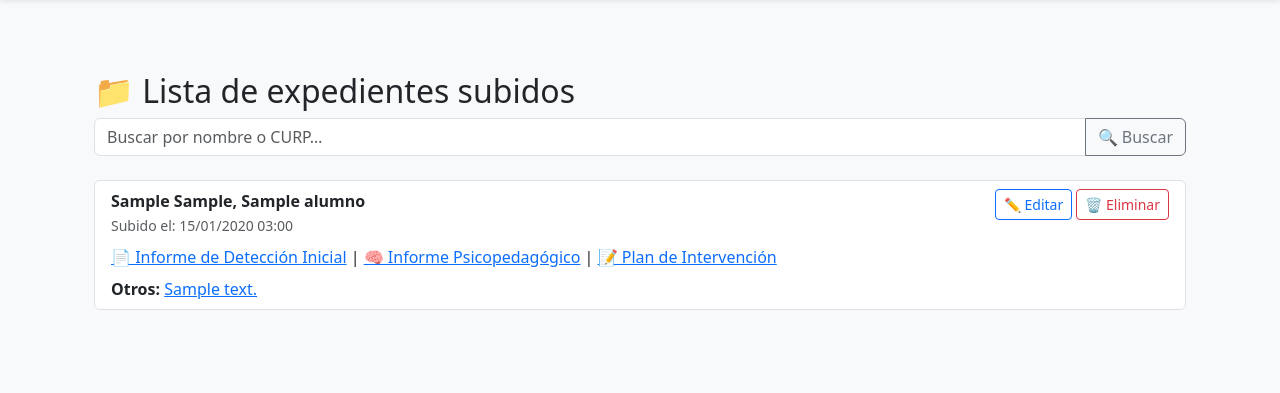
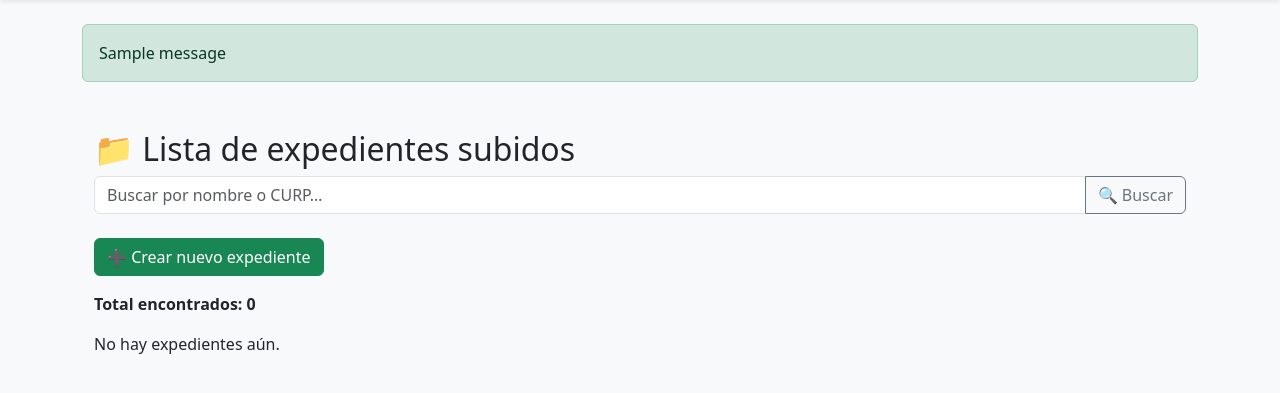
Before and after one commit to Flaxx99/usaer7607, a Django app: page /documentos/lista/ in a window 1280 px wide. Shown: the part 56-449 px from the top of the page. Run offline with Django 5.2, Linux system fonts and the light colour scheme; a user stored in the database is signed in; tables that the repository leaves empty hold one stand-in row (values such as "Sample post"); one stand-in notice (Sample message) is shown; some libraries are stand-ins or nearby versions.

Commit message:
Sistema de control de expedientes y usuarios por roles funcionando para crear, editar, listar  y eliminar expedientes de alumnado.

```diff
--- a/usaer_system/documentos/views.py
+++ b/usaer_system/documentos/views.py
@@ -8,7 +8,10 @@
 
 from .forms import ExpedienteForm, OtroArchivoFormSet, OtroArchivoFormSetEdit
 from .models import Expediente
-from .utils import tiene_permiso
+from documentos.utils import tiene_permiso
+from alumnos.models import Alumno
+from django.conf import settings
+
 
 # Roles con permiso de edición total (sobre cualquier expediente)
 ROLES_PUEDEN_EDITAR_TODO = [
@@ -22,7 +25,7 @@
 
 @login_required
 def subir_expediente(request):
-    if not tiene_permiso(request.user, 'subir_expediente'):
+    if request.user.role not in ['MAESTRO_APOYO', 'SECRETARIO', 'ADMIN']:
         messages.error(request, "🚫 No tienes permiso para subir expedientes.")
         return redirect('documentos:lista_expedientes')
 
@@ -47,6 +50,7 @@
         'formset': formset,
     })
 
+
 @login_required
 def editar_expediente(request, pk):
     expediente = get_object_or_404(Expediente, pk=pk)
@@ -54,24 +58,26 @@
 
     puede_editar = (
         user.is_superuser or
-        user == expediente.profesor or
-        user.role in ROLES_PUEDEN_EDITAR_TODO or
-        tiene_permiso(user, 'editar_expediente')
+        expediente.profesor == user or
+        user.role in settings.ROLES_EQUIPO_ITINERANTE or
+        user.role == 'MAESTRO_APOYO'
     )
 
     if not puede_editar:
-        messages.error(request, "🚫 No tienes permiso para editar este expediente.")
+        messages.error(request, "⛔ No tienes permiso para editar este expediente.")
         return redirect('documentos:lista_expedientes')
 
     if request.method == 'POST':
         form = ExpedienteForm(request.POST, request.FILES, instance=expediente, user=user)
         formset = OtroArchivoFormSetEdit(request.POST, request.FILES, instance=expediente)
+
         if form.is_valid() and formset.is_valid():
             form.save()
             formset.save()
-            messages.success(request, "✅ Expediente actualizado correctamente.")
+            messages.success(request, "✅ Expediente y archivos adicionales actualizados.")
             return redirect('documentos:lista_expedientes')
-        messages.error(request, "⚠️ Hay errores: revisa el formulario y los archivos.")
+        else:
+            messages.error(request, "⚠️ Corrige los errores antes de continuar.")
     else:
         form = ExpedienteForm(instance=expediente, user=user)
         formset = OtroArchivoFormSetEdit(instance=expediente)
@@ -79,8 +85,9 @@
     return render(request, 'documentos/expedientes/editar.html', {
         'form': form,
         'formset': formset,
-        'expediente': expediente,
+        'expediente': expediente
     })
+
 
 class ExpedienteListView(LoginRequiredMixin, ListView):
     model = Expediente
@@ -91,13 +98,26 @@
     def get_queryset(self):
         user = self.request.user
 
-        if not tiene_permiso(user, 'listar_expediente'):
+        if not tiene_permiso(user, 'list_expedientes'):
             return Expediente.objects.none()
 
-        qs = super().get_queryset().select_related('alumno', 'profesor')
+        qs = Expediente.objects.select_related('alumno', 'profesor')
 
-        if not (user.is_superuser or user.role in ROLES_PUEDEN_EDITAR_TODO or tiene_permiso(user, 'listar_global')):
-            qs = qs.filter(profesor=user)
+        if user.role == 'MAESTRO_APOYO':
+            alumnos_ids = Alumno.objects.filter(profesor=user).values_list('id', flat=True)
+            qs = qs.filter(alumno__id__in=alumnos_ids)
+
+        elif user.role in [
+            'PSICOLOGO',
+            'TRAB_SOCIAL',
+            'COMUNICACION',
+            'PSICOMOTRICIDAD',
+            'SECRETARIO',
+            'ADMIN',
+        ]:
+            pass  # Puede ver todos
+        else:
+            qs = qs.none()
 
         q = self.request.GET.get('q', '').strip()
         if q:
@@ -112,13 +132,37 @@
     def get_context_data(self, **kwargs):
         context = super().get_context_data(**kwargs)
         user = self.request.user
+        expedientes = context['expedientes']
+
+        puede_editar_todo = (
+            user.is_superuser or
+            user.role in settings.ROLES_EQUIPO_ITINERANTE or
+            tiene_permiso(user, 'editar_expediente')
+        )
+
         context.update({
             'q': self.request.GET.get('q', ''),
-            'puede_subir': tiene_permiso(user, 'subir_expediente'),
-            'puede_editar': tiene_permiso(user, 'editar_expediente'),
-            'puede_eliminar': tiene_permiso(user, 'eliminar_expediente'),
+            'puede_subir': (
+                user.is_superuser or
+                user.role in settings.ROLES_EQUIPO_ITINERANTE or
+                user.role in ['MAESTRO_APOYO', 'SECRETARIO', 'ADMIN']
+            ),
+            'puede_eliminar': (
+                user.is_superuser or
+                user.role in ['MAESTRO_APOYO', 'SECRETARIO', 'ADMIN']
+            ),
+            'expedientes_editables_ids': [
+                e.id for e in expedientes
+                if (
+                    user == e.profesor
+                    or user.is_superuser
+                    or user.role in settings.ROLES_EQUIPO_ITINERANTE
+                    or user.role == 'MAESTRO_APOYO'
+                )
+            ],
         })
         return context
+
 
 class ExpedienteDeleteView(LoginRequiredMixin, UserPassesTestMixin, DeleteView):
     model = Expediente
@@ -131,5 +175,12 @@
         return (
             user.is_superuser or
             user == expediente.profesor or
-            tiene_permiso(user, 'eliminar_expediente')
+            user.role in ['ADMIN', 'SECRETARIO', 'MAESTRO_APOYO'] or
+            (user.role in settings.ROLES_EQUIPO_ITINERANTE and user == expediente.profesor)
         )
+
+    def dispatch(self, request, *args, **kwargs):
+        if not self.test_func():
+            messages.error(request, "⛔ No tienes permiso para eliminar este expediente.")
+            return redirect('documentos:lista_expedientes')
+        return super().dispatch(request, *args, **kwargs)
--- a/usaer_system/templates/documentos/expedientes/lista.html
+++ b/usaer_system/templates/documentos/expedientes/lista.html
@@ -1,16 +1,28 @@
 {% extends 'base.html' %}
 {% block content %}
+{% if messages %}
+{% for message in messages %}
+<div class="alert alert-{{ message.tags }}">
+  {{ message }}
+</div>
+{% endfor %}
+{% endif %}
+
 <div class="container mt-5">
   <h2>📁 Lista de expedientes subidos</h2>
 
   <form method="get" class="mb-4">
     <div class="input-group">
       <input type="text" name="q" value="{{ q }}" class="form-control" placeholder="Buscar por nombre o CURP…" />
-      <button class="btn btn-outline-secondary" type="submit">
-        🔍 Buscar
-      </button>
+      <button class="btn btn-outline-secondary" type="submit">🔍 Buscar</button>
     </div>
   </form>
+
+  {% if puede_subir %}
+  <a href="{% url 'documentos:subir_expediente' %}" class="btn btn-success mb-3">➕ Crear nuevo expediente</a>
+  {% endif %}
+
+  <p><strong>Total encontrados: {{ expedientes|length }}</strong></p>
 
   <div class="list-group">
     {% for exp in expedientes %}
@@ -18,19 +30,13 @@
       <div class="d-flex justify-content-between align-items-start">
         <div>
           <strong>{{ exp.alumno }}</strong><br>
-          <small class="text-muted">
-            Subido el: {{ exp.fecha_subida|date:"d/m/Y H:i" }}
-          </small>
+          <small class="text-muted">Subido el: {{ exp.fecha_subida|date:"d/m/Y H:i" }}</small>
           <div class="mt-2">
             <a href="{{ exp.informe_deteccion.url }}">📄 Informe de Detección Inicial</a> |
             <a href="{{ exp.informe_psicopedagogico.url }}">🧠 Informe Psicopedagógico</a> |
             <a href="{{ exp.plan_intervencion.url }}">📝 Plan de Intervención</a>
           </div>
 
-          {% comment %}
-          Sólo si hay algún OtroArchivo con archivo no nulo,
-          muestra el apartado "Otros"
-          {% endcomment %}
           {% with exp.otros_archivos.all as extras %}
           {% if extras %}
           <div class="mt-2">
@@ -41,25 +47,24 @@
               {{ extra.descripcion|default:extra.archivo.name|truncatechars:20 }}
             </a>{% if not forloop.last %}, {% endif %}
             {% endif %}
-            {% empty %}
-            <span class="text-muted">—</span>
             {% endfor %}
           </div>
           {% endif %}
           {% endwith %}
-
         </div>
 
         <div>
-          <a class="btn btn-outline-primary btn-sm" href="{% url 'documentos:editar_expediente' exp.pk %}">
-            ✏️ Editar
+          {% if exp.id in expedientes_editables_ids %}
+          <a href="{% url 'documentos:editar_expediente' exp.pk %}" class="btn btn-sm btn-primary">✏️ Editar</a>
+          {% endif %}
+
+          {% if puede_eliminar and exp.id in expedientes_editables_ids %}
+          <a href="{% url 'documentos:eliminar_expediente' exp.pk %}" class="btn btn-sm btn-outline-danger">
+            🗑 Eliminar
           </a>
-          <a class="btn btn-outline-danger btn-sm" href="{% url 'documentos:eliminar_expediente' exp.pk %}"
-            onclick="return confirm('¿Seguro que quieres eliminar este expediente? Esta acción no se puede deshacer.');">
-            🗑️ Eliminar
-          </a>
+
+          {% endif %}
         </div>
-
       </div>
     </div>
     {% empty %}
@@ -69,31 +74,24 @@
     {% if is_paginated %}
     <nav aria-label="Páginas">
       <ul class="pagination">
-        {# enlace “Anterior” #}
         {% if page_obj.has_previous %}
         <li class="page-item">
-          <a class="page-link" href="?q={{ q }}&amp;page={{ page_obj.previous_page_number }}" aria-label="Anterior">
-            «
-          </a>
+          <a class="page-link" href="?q={{ q }}&amp;page={{ page_obj.previous_page_number }}"
+            aria-label="Anterior">«</a>
         </li>
         {% else %}
         <li class="page-item disabled"><span class="page-link">«</span></li>
         {% endif %}
 
-        {# números de páginas, por ejemplo mostrar del 1 al page_obj.paginator.num_pages #}
         {% for num in page_obj.paginator.page_range %}
         <li class="page-item {% if num == page_obj.number %}active{% endif %}">
           <a class="page-link" href="?q={{ q }}&amp;page={{ num }}">{{ num }}</a>
         </li>
         {% endfor %}
 
-
-        {# enlace “Siguiente” #}
         {% if page_obj.has_next %}
         <li class="page-item">
-          <a class="page-link" href="?q={{ q }}&amp;page={{ page_obj.next_page_number }}" aria-label="Siguiente">
-            »
-          </a>
+          <a class="page-link" href="?q={{ q }}&amp;page={{ page_obj.next_page_number }}" aria-label="Siguiente">»</a>
         </li>
         {% else %}
         <li class="page-item disabled"><span class="page-link">»</span></li>
```
Also changed, not shown: usaer_system/alumnos/views.py (+24 -7 lines), usaer_system/templates/documentos/expedientes/confirmar_eliminar.html (+5 -5 lines), usaer_system/templates/documentos/expedientes/editar.html (+10 -6 lines), usaer_system/templates/documentos/expedientes/subir.html (+7 -19 lines), usaer_system/usaer_system/settings.py (+8 -0 lines).
